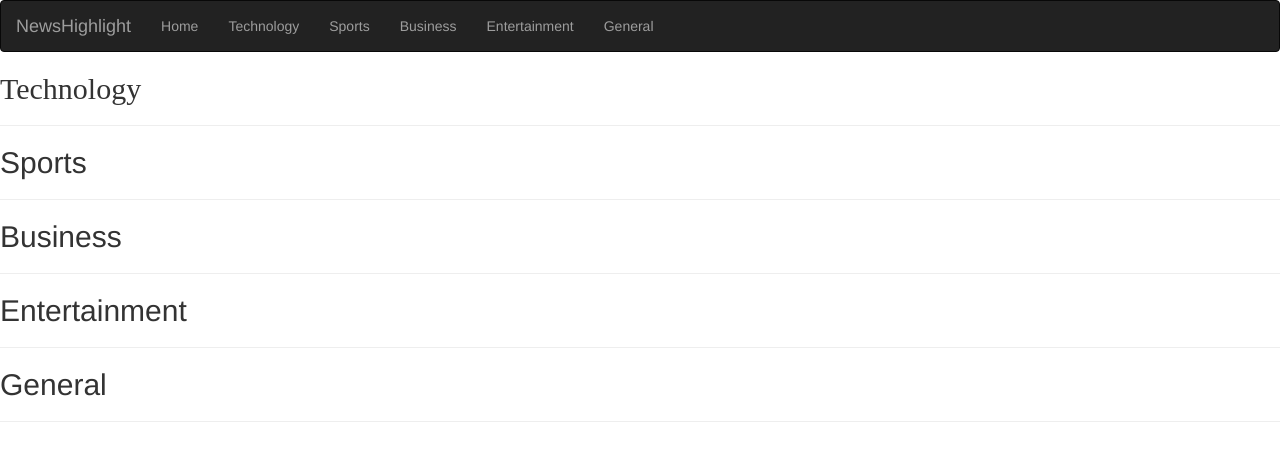
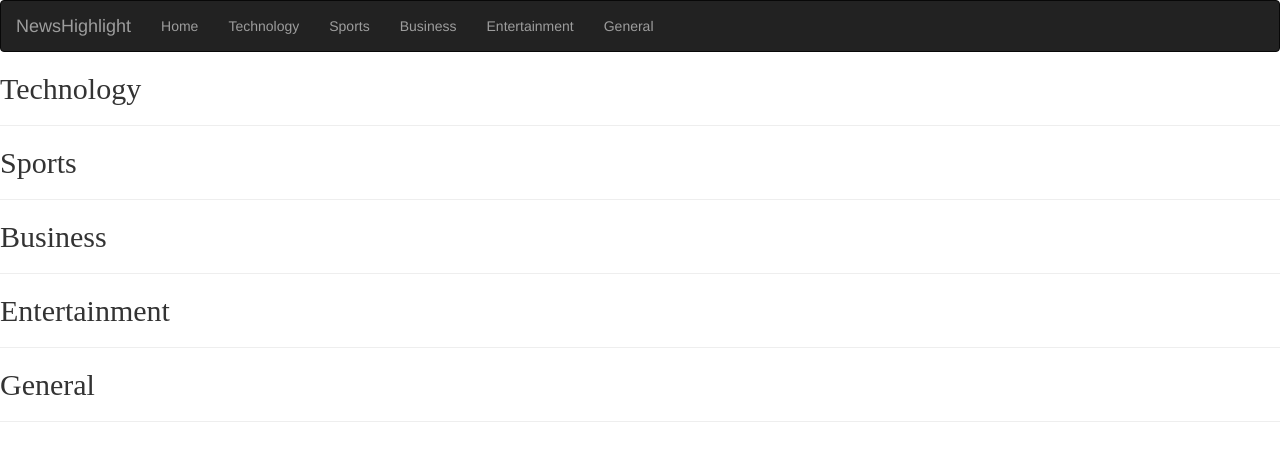
Before and after one commit to niklauspeter/news_highlight, a Flask app: template app/templates/index.html in a window 1280 px wide. Shown: the top 461 px of the page. Run offline with Flask 2, Linux system fonts and the light colour scheme; the template is opened without the code that fills it, so the values that code supplies are empty; some libraries are stand-ins or nearby versions.

Commit message:
add styling to titles in index.html

```diff
--- a/app/static/css/index.css
+++ b/app/static/css/index.css
@@ -4,3 +4,16 @@
 #technology{
     font-family: 'PT Serif', serif;
 }
+#sports{
+    font-family: 'PT Serif', serif;
+}
+#business{
+    font-family: 'PT Serif', serif;
+}
+#entertainment{
+
+    font-family: 'PT Serif', serif;
+}
+#general{
+    font-family: 'PT Serif', serif;
+}
```
